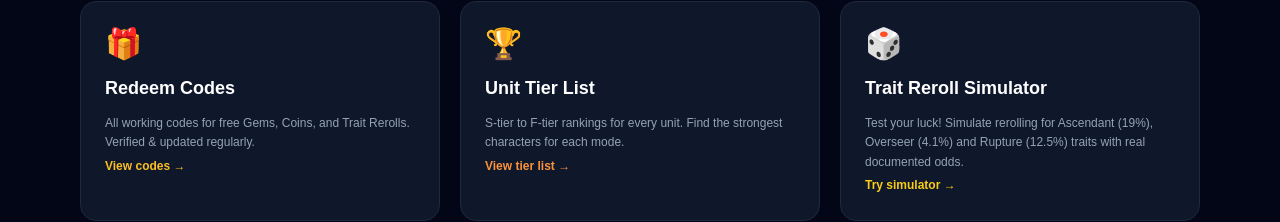
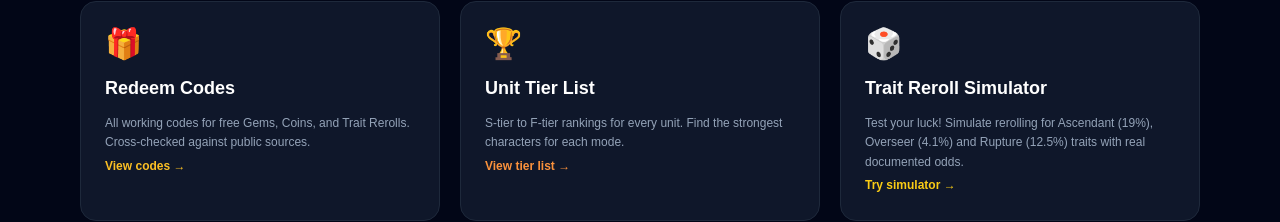
Before and after one commit to lianlele168/anime-origins-wiki, a Next.js app: page / in a window 1280 px wide. Shown: the part 989-1211 px from the top of the page. Built offline with nearby package versions, Linux system fonts and the light colour scheme.

Commit message:
fix(eeat): strip unbacked "Verified" UI labels; drop dead simulator component

```diff
--- a/src/app/HomeClient.tsx
+++ b/src/app/HomeClient.tsx
@@ -79,7 +79,7 @@ export default function HomeClient() {
         <a href="/codes" className="group bg-slate-900 hover:bg-slate-800 border border-slate-800 hover:border-amber-700/50 rounded-2xl p-6 space-y-3 transition-all duration-200 hover:-translate-y-1">
           <div className="text-3xl">🎁</div>
           <h2 className="text-lg font-bold text-white group-hover:text-amber-400 transition-colors">Redeem Codes</h2>
-          <p className="text-xs text-slate-400 leading-relaxed">All working codes for free Gems, Coins, and Trait Rerolls. Verified & updated regularly.</p>
+          <p className="text-xs text-slate-400 leading-relaxed">All working codes for free Gems, Coins, and Trait Rerolls. Cross-checked against public sources.</p>
           <span className="text-xs text-amber-400 font-semibold">View codes →</span>
         </a>
 
--- a/src/app/beginner-guide/page.tsx
+++ b/src/app/beginner-guide/page.tsx
@@ -2,7 +2,7 @@ import type { Metadata } from 'next';
 
 export const metadata: Metadata = {
   title: 'Anime Origins Beginner Guide & Progression Tips',
-  description: 'Verified Anime Origins starter guide: save Gems before summoning, reroll traits at the Areas NPC, use Bluma for Infinite Mode income, and redeem codes at Level 10.',
+  description: 'Anime Origins starter guide: save Gems before summoning, reroll traits at the Areas NPC, use Bluma for Infinite Mode income, and redeem codes at Level 10.',
   alternates: {
     canonical: '/beginner-guide',
   },
```
